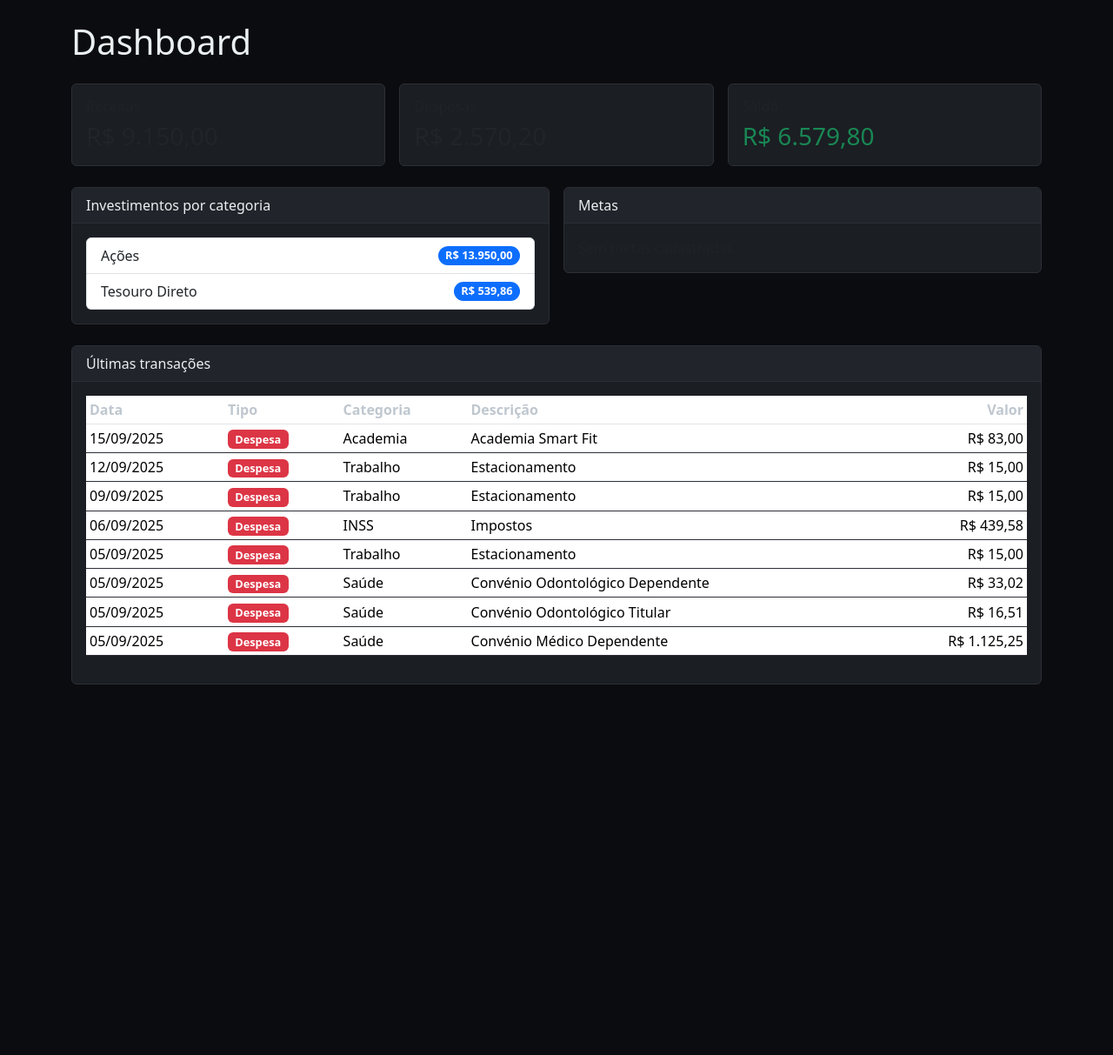
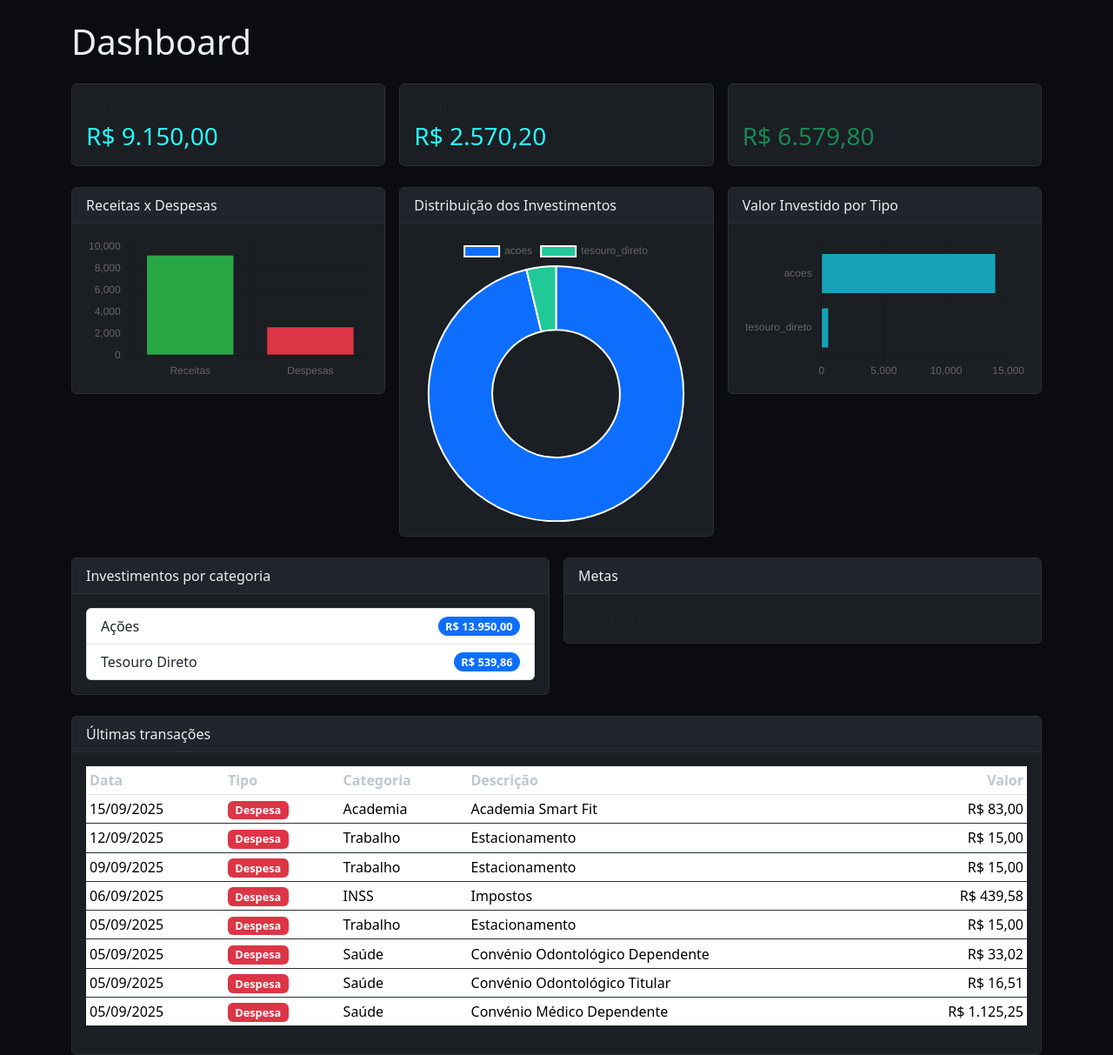
Before and after one commit to michelbbraga/ControleFinanceiro2025, a Flask app: page / in a window 1280 px wide. Shown: the part 56-1269 px from the top of the page at 87% size. Before the commit the page ends 843 px from the top, so only its background shows below. Run offline with Flask 3, Linux system fonts and the light colour scheme.

Commit message:
Atualiza Projeto

```diff
--- /dev/null
+++ b/finance_app/static/charts.js
@@ -0,0 +1,61 @@
+document.addEventListener("DOMContentLoaded", function () {
+    const chartData = document.getElementById("chart-data").dataset;
+
+    const receitas = Number(chartData.receitas || 0);
+    const despesas = Number(chartData.despesas || 0);
+
+    let invLabels = [];
+    let invValues = [];
+
+    try {
+        invLabels = JSON.parse(chartData.labels || "[]");
+        invValues = JSON.parse(chartData.values || "[]");
+    } catch (e) {
+        console.error("Erro ao carregar dados de investimentos:", e);
+    }
+
+    // agora cria os gráficos só se tiver elementos <canvas>
+    if (document.getElementById('chartReceitasDespesas')) {
+        new Chart(document.getElementById('chartReceitasDespesas'), {
+            type: 'bar',
+            data: {
+                labels: ['Receitas','Despesas'],
+                datasets: [{
+                    data: [receitas, despesas],
+                    backgroundColor: ['#28a745','#dc3545']
+                }]
+            },
+            options: { plugins: { legend: { display: false } } }
+        });
+    }
+
+    if (document.getElementById('chartInvestimentos') && invLabels.length > 0) {
+        new Chart(document.getElementById('chartInvestimentos'), {
+            type: 'doughnut',
+            data: {
+                labels: invLabels,
+                datasets: [{
+                    data: invValues,
+                    backgroundColor: ['#0d6efd','#20c997','#ffc107','#6f42c1']
+                }]
+            }
+        });
+    }
+
+    if (document.getElementById('chartValorPorTipo') && invLabels.length > 0) {
+        new Chart(document.getElementById('chartValorPorTipo'), {
+            type: 'bar',
+            data: {
+                labels: invLabels,
+                datasets: [{
+                    data: invValues,
+                    backgroundColor: '#17a2b8'
+                }]
+            },
+            options: {
+                indexAxis: 'y',
+                plugins: { legend: { display: false } }
+            }
+        });
+    }
+});
--- a/finance_app/static/styles.css
+++ b/finance_app/static/styles.css
@@ -1,10 +1,10 @@
 body { background: #0b0c10; color: #eaf0f1; }
 .navbar { background: #1f2833 !important; }
-.card { background: #1b1e23; border: 1px solid #2b2f36; }
+.card { background: #1b1e23; border: 1px solid #2b2f36; color:#28fbfb }
 .card-header { background: #21252b; color: #eaf0f1; border-bottom: 1px solid #2b2f36; }
 .table { color: #eaf0f1; }
 .table thead th { color: #bfc7cf; }
-.table tbody tr { border-color: #2b2f36; }
+.table tbody tr { border-color: #2b2f36 }
 .alert-info { background: #0b5ed7; border-color: #0b5ed7; color: #fff; }
 .kpi-card h3 { margin: 0; }
 .progress { background-color: #2b2f36; }
--- a/finance_app/templates/dashboard.html
+++ b/finance_app/templates/dashboard.html
@@ -24,6 +24,40 @@
       <div class="card-body">
         <h6 class="text-muted">Saldo</h6>
         <h3 class="{{ 'text-success' if saldo>=0 else 'text-danger' }}">{{ saldo|money }}</h3>
+      </div>
+    </div>
+  </div>
+</div>
+
+<div id="chart-data"
+     data-receitas="{{ receitas|tojson }}"
+     data-despesas="{{ despesas|tojson }}"
+     data-labels='{{ inv_por_categoria.keys()|list|tojson }}'
+     data-values='{{ inv_por_categoria.values()|list|tojson }}'>
+</div>
+
+<div class="row g-3 mb-4">
+  <div class="col-md-4">
+    <div class="card">
+      <div class="card-header">Receitas x Despesas</div>
+      <div class="card-body">
+        <canvas id="chartReceitasDespesas"></canvas>
+      </div>
+    </div>
+  </div>
+  <div class="col-md-4">
+    <div class="card">
+      <div class="card-header">Distribuição dos Investimentos</div>
+      <div class="card-body">
+        <canvas id="chartInvestimentos"></canvas>
+      </div>
+    </div>
+  </div>
+  <div class="col-md-4">
+    <div class="card">
+      <div class="card-header">Valor Investido por Tipo</div>
+      <div class="card-body">
+        <canvas id="chartValorPorTipo"></canvas>
       </div>
     </div>
   </div>
@@ -62,7 +96,7 @@
                 <small>{{ m.valor_acumulado|money }} / {{ m.valor_meta|money }} ({{ progresso|round(1) }}%)</small>
               </div>
               <div class="progress" role="progressbar" aria-valuenow="{{ progresso|round(0) }}" aria-valuemin="0" aria-valuemax="100">
-                <div class="progress-bar" style="width: {{ progresso if progresso<=100 else 100 }}%"></div>
+                <div class="progress-bar" style="width: {{ progresso if progresso<=100 else 100 }}%""></div>
               </div>
               {% if m.prazo %}<small class="text-muted">Prazo: {{ m.prazo.strftime('%d/%m/%Y') }}</small>{% endif %}
             </div>
@@ -102,4 +136,7 @@
     {% endif %}
   </div>
 </div>
+
+<script src="https://cdn.jsdelivr.net/npm/chart.js"></script>
+<script src="{{ url_for('static', filename='charts.js') }}"></script>
 {% endblock %}
```
Also changed, not shown: finance_app/instance/finance.db (added).
